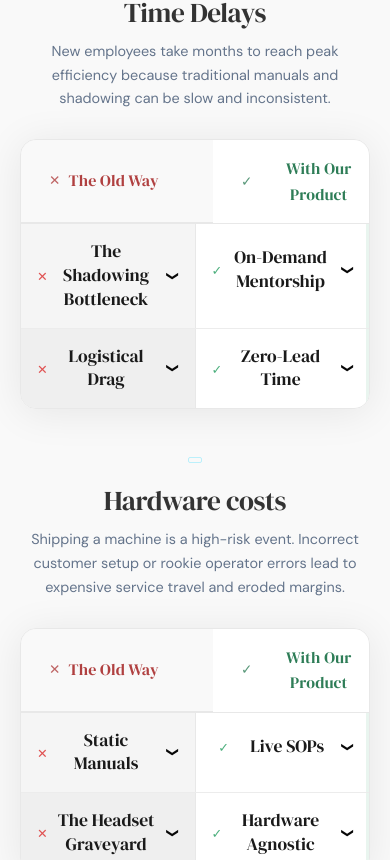
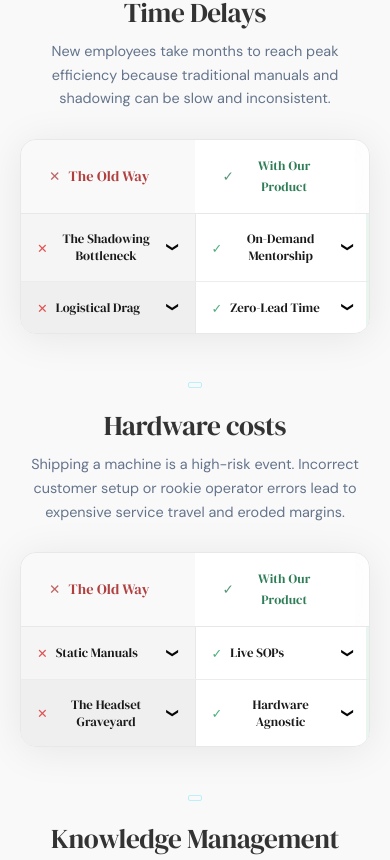
Before and after one commit to MrDeerhurst/OlafurDesign, a Vue app: page / in a window 390 px wide. Shown: the part 1172-2032 px from the top of the page. Built offline with nearby package versions, Linux system fonts and the light colour scheme.

Commit message:
small fixes

```diff
--- a/src/components/Value.vue
+++ b/src/components/Value.vue
@@ -482,5 +482,9 @@ onUnmounted(() => observers.forEach((o) => o.disconnect()));
     display: grid;
     grid-auto-flow: row;
   }
+  .ct-header-cell {
+    padding: 0;
+    margin: 0;
+  }
 }
 </style>
--- a/src/components/reusable/ComparisonTable.vue
+++ b/src/components/reusable/ComparisonTable.vue
@@ -32,9 +32,11 @@
     >
       <!-- Before Cell -->
       <div class="ct-cell ct-cell--old">
-        <p class="ct-title">
-          <span class="ct-icon ct-icon--bad" aria-hidden="true">✕</span>
-          {{ item.oldTitle }}
+        <div class="ct-title-row">
+          <p class="ct-title">
+            <span class="ct-icon ct-icon--bad" aria-hidden="true">✕</span>
+            {{ item.oldTitle }}
+          </p>
           <span
             v-if="isMobile"
             class="ct-chevron"
@@ -42,8 +44,7 @@
             aria-hidden="true"
             >❯</span
           >
-        </p>
-
+        </div>
         <div
           class="ct-desc-wrap"
           :class="{ 'ct-desc-wrap--open': !isMobile || openIndex === index }"
@@ -173,13 +174,13 @@ onUnmounted(() => {
 .ct-header-old {
   color: #b04040;
   background: rgba(245, 245, 245, 0.6);
-  min-width: 12rem;
+  min-width: 14rem;
 }
 
 .ct-header-new {
   color: #2e7d57;
   background: rgba(255, 255, 255, 0.6);
-  min-width: 12rem;
+  min-width: 14rem;
 }
 
 .ct-header-icon {
@@ -338,20 +339,28 @@ onUnmounted(() => {
   }
 
   .ct-header-old {
-    border-bottom: 1px solid #e8e8e8;
+    min-width: 12rem;
+  }
+  .ct-header-new {
+    min-width: 12rem;
   }
 
   .ct-title {
+    display: flex;
     align-items: center;
     width: 100%;
-    justify-content: space-around;
+    justify-content: flex-start;
   }
   .ct-title-row {
     align-items: center;
   }
   .ct-cell--new {
     display: grid;
-    width: 100%;
+    align-items: start;
+  }
+  .ct-cell--old {
+    display: grid;
+    align-items: start;
   }
   .ct-desc {
     text-align: center;
@@ -360,4 +369,27 @@ onUnmounted(() => {
     padding: 1rem;
   }
 }
+@media (max-width: 467px) {
+  .ct-header-old {
+    min-width: 10rem;
+    font-size: 0.9rem;
+  }
+  .ct-header-new {
+    min-width: 10rem;
+    font-size: 0.8rem;
+  }
+  .ct-title {
+    display: flex;
+    align-items: center;
+    font-size: 0.8rem;
+  }
+}
+@media (max-width: 367px) {
+  .ct-header-old {
+    min-width: 8rem;
+  }
+  .ct-header-new {
+    min-width: 8rem;
+  }
+}
 </style>
```
